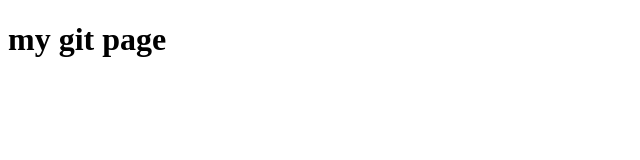
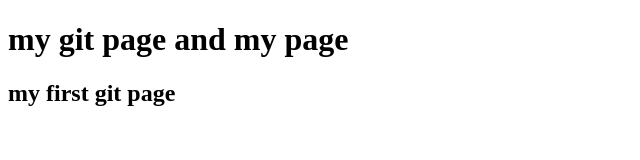
Before and after one commit to Hari-Priya-99/test, a plain HTML site: page index.html in a window 1280 px wide. Shown: the whole page, without its empty margins (0-640 px from the left). Drawn offline with Linux system fonts and the light colour scheme.

Commit message:
changes made

```diff
--- a/index.html
+++ b/index.html
@@ -6,7 +6,7 @@
     <title>Document</title>
 </head>
 <body>
-    <h1>my git page</h1>
-
+    <h1>my git page and my page</h1>
+    <h2>my first git page</h2>
 </body>
 </html>
```
